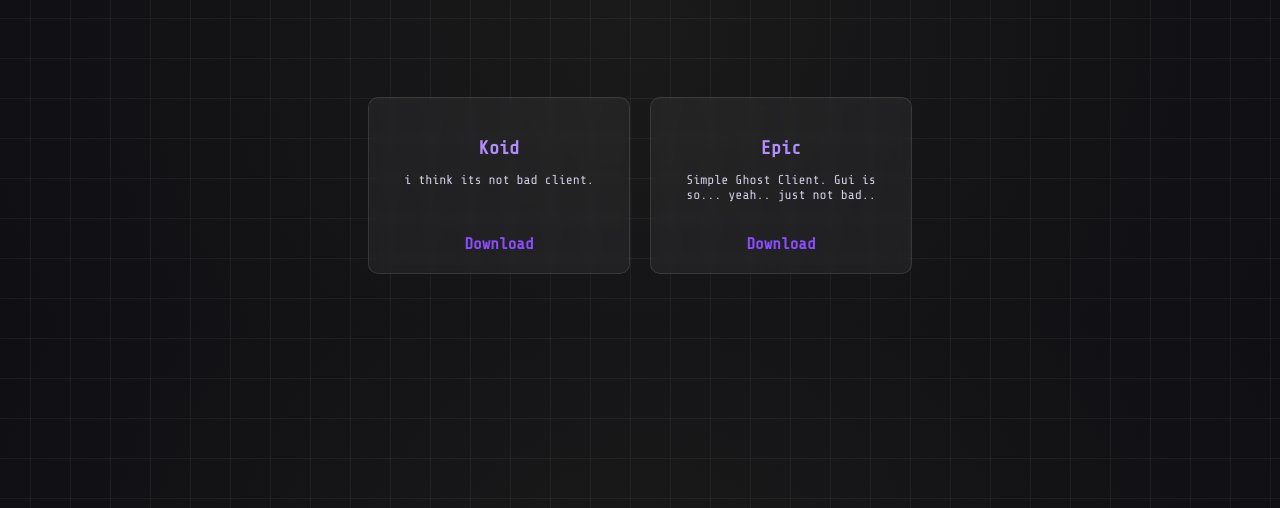
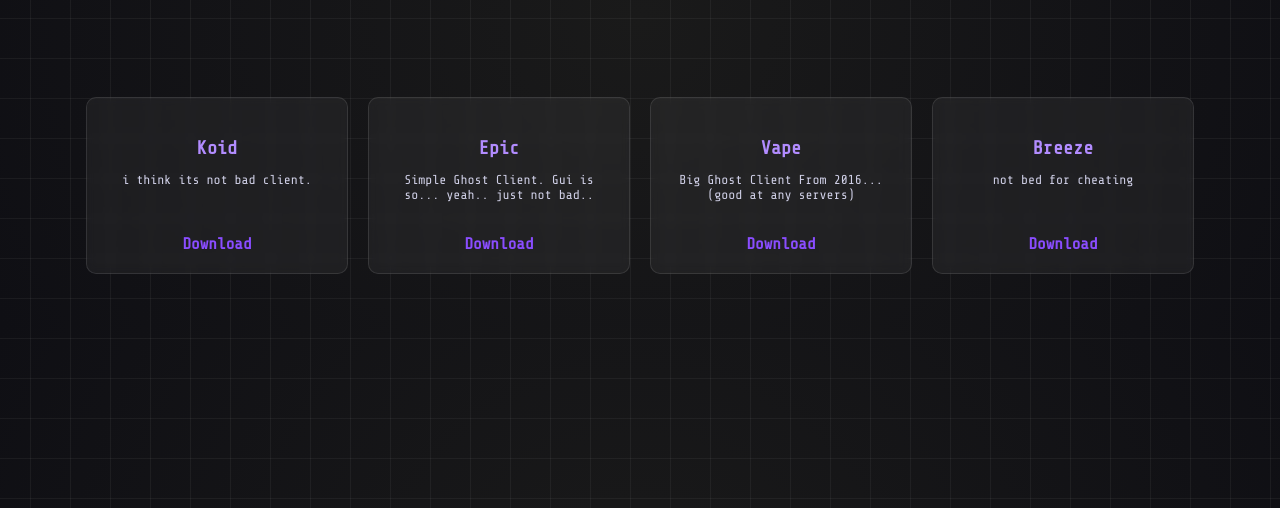
Before and after one commit to wasdawsdawsd/ShadeClient-Archive, a plain HTML site: page External.html in a window 1280 px wide. Shown: the part 292-800 px from the top of the page. Drawn offline with nearby package versions, Linux system fonts and the light colour scheme.

Commit message:
Update External.html

```diff
--- a/External.html
+++ b/External.html
@@ -159,6 +159,16 @@
         <p>Simple Ghost Client. Gui is so... yeah.. just not bad..</p>
         <a href="https://mimhax.netlify.app/Files/epic.exe" target="_blank" class="download-link">Download</a>
     </div>
+    <div class="card">
+        <h3>Vape</h3>
+        <p>Big Ghost Client From 2016... (good at any servers)</p>
+        <a href="vape.gg" target="_blank" class="download-link">Download</a>
+    </div>
+    <div class="card">
+        <h3>Breeze</h3>
+        <p>not bed for cheating</p>
+        <a href="breeze.rip" target="_blank" class="download-link">Download</a>
+    </div>
 </section>
 
 <!-- 커스텀 커서 요소 -->
```
